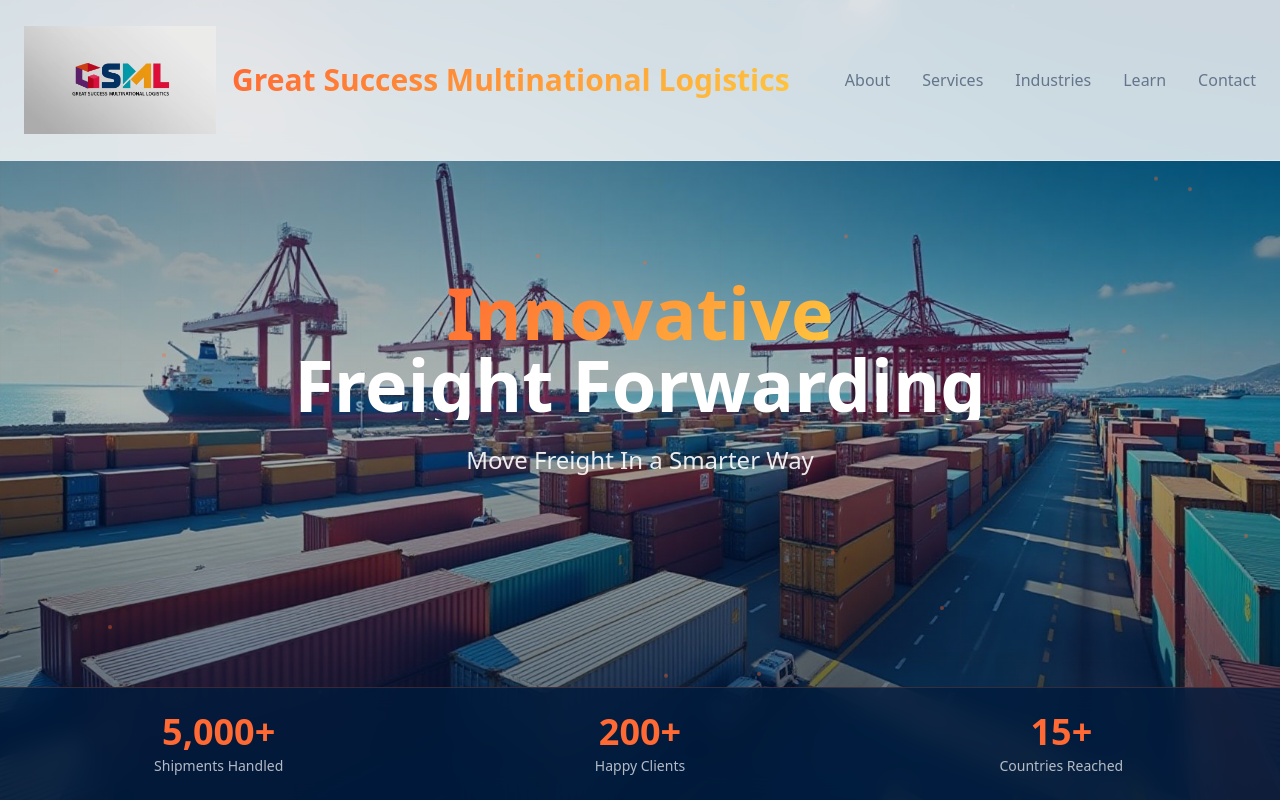
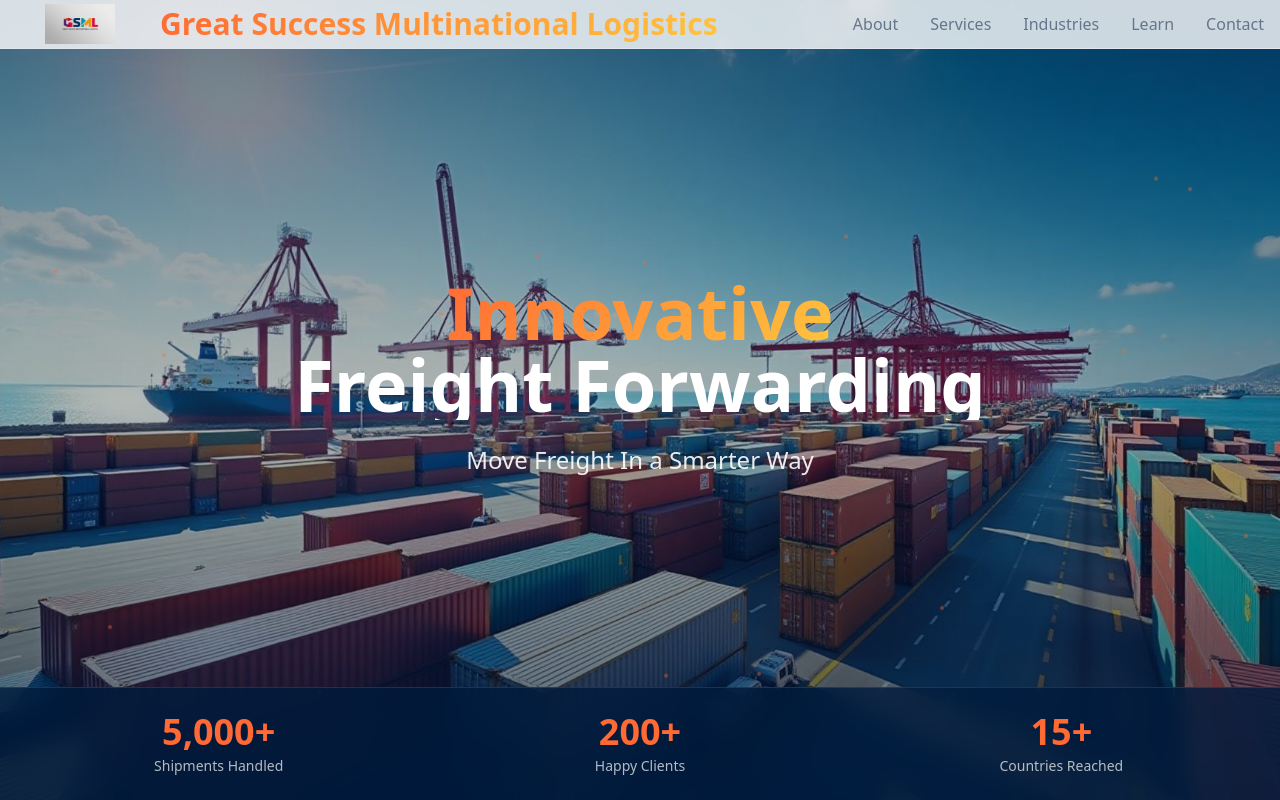
Before and after one commit to MichaelNewmanLightKnight/gsml, a React (Vite) app: page /about in a window 1280 px wide. Shown: the top 800 px of the page. Built offline with nearby package versions, Linux system fonts and the light colour scheme; the HTML template or start-up script is replaced by a standard one.

Commit message:
Changes
Co-authored-by: MichaelNewmanLightKnight <28105328+MichaelNewmanLightKnight@users.noreply.github.com>

```diff
--- a/src/components/Header.tsx
+++ b/src/components/Header.tsx
@@ -16,14 +16,14 @@ const Header = () => {
 
   return (
     <header className="fixed top-0 w-full z-50 bg-background/80 backdrop-blur-md border-b border-border">
-      <div className="container mx-auto px-6 py-4">
+      <div className="container mx-auto px-4 py-1">
         <nav className="flex items-center justify-between">
           <div className="flex items-center">
             <Link to="/" className="flex items-center" onClick={() => setIsMenuOpen(false)}>
               <img
                 src={gsmlLogo}
                 alt="Great Success Multinational Logistics"
-                className="w-48 h-32 object-contain"
+                className="w-32 h-10 object-contain"
               />
             </Link>
             <span className="text-2xl md:text-3xl font-bold bg-gradient-accent bg-clip-text text-transparent ml-4 hidden lg:block">
```
